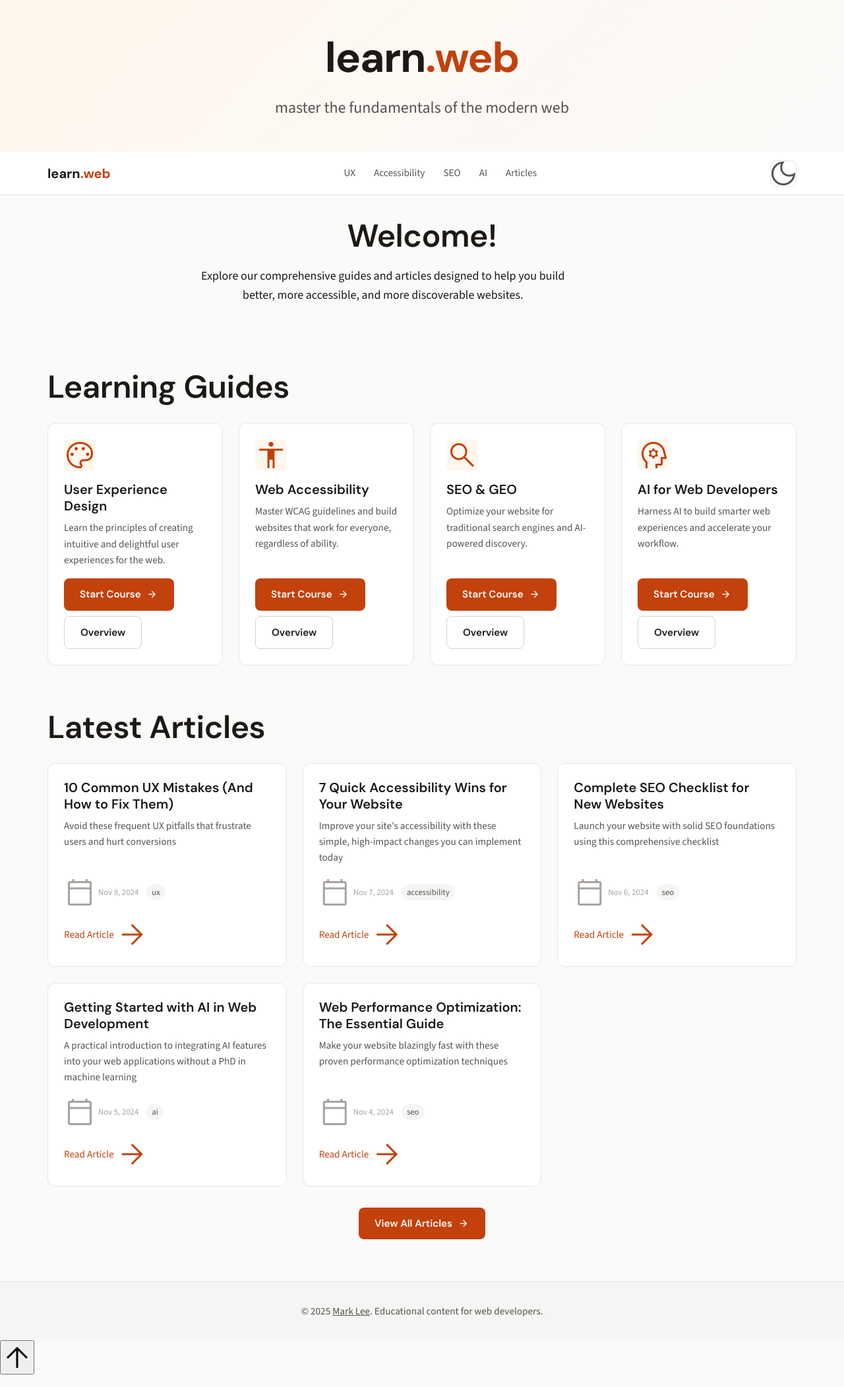
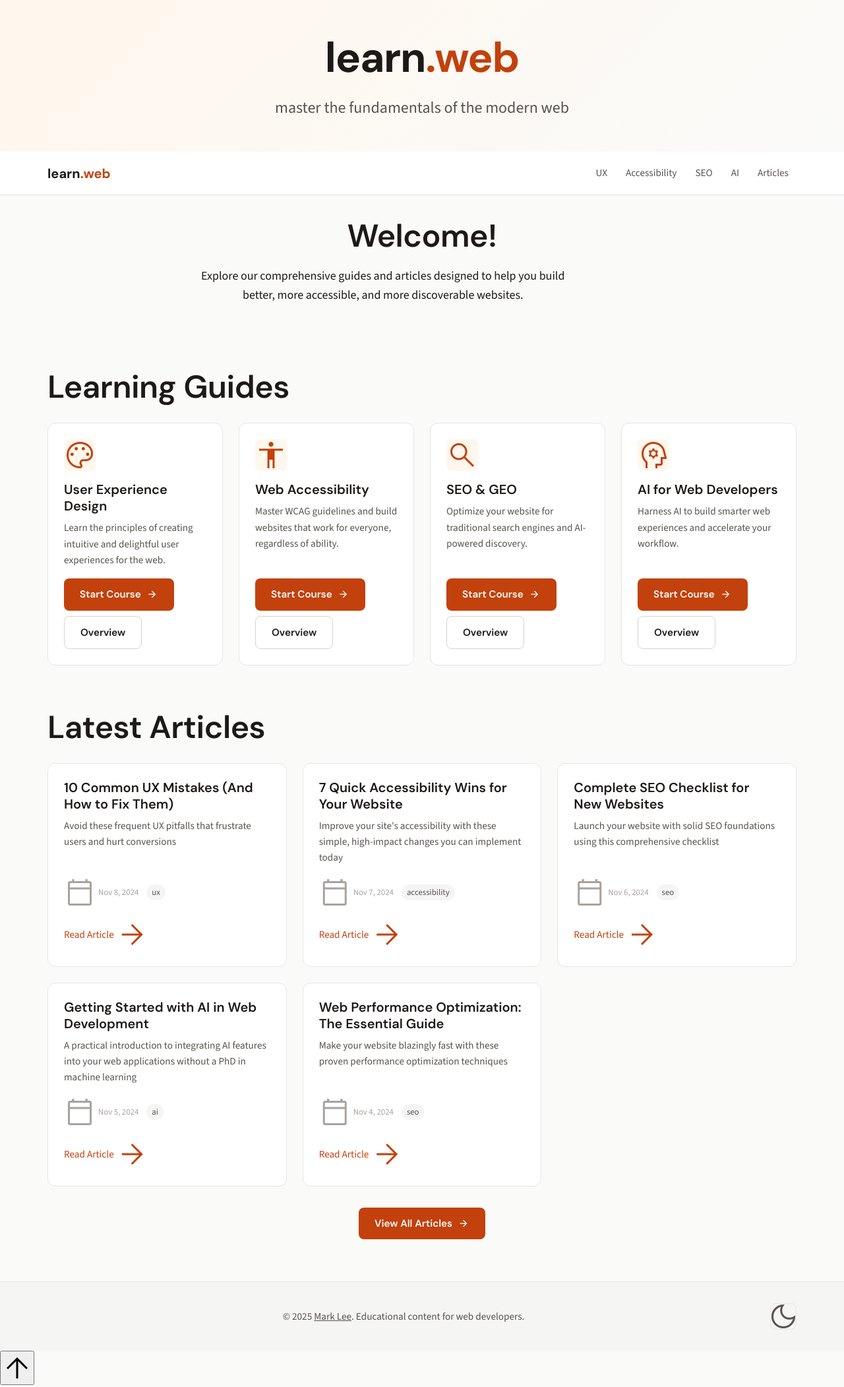
Before and after one commit to leemark/learnweb, a Jekyll site: the page built from index.html, in a window 1280 px wide. Shown: the whole page at 66% size. Built offline with Jekyll 4.4.1, drawn with Linux system fonts in a browser that asks for light colours.

Commit message:
feat: Relocate theme toggle to footer, make header logo clickable, and add associated styling.

```diff
--- a/_includes/footer.html
+++ b/_includes/footer.html
@@ -1,6 +1,10 @@
 <footer role="contentinfo">
     <div class="container">
         <p>&copy; 2025 <a href="{{ site.author.url }}">{{ site.author.name }}</a>. Educational content for web developers.</p>
+
+        <button class="theme-toggle" aria-label="Switch to dark mode" title="Switch to dark mode">
+            <span class="theme-icon material-symbols-outlined">dark_mode</span>
+        </button>
     </div>
 </footer>
 
--- a/_includes/header.html
+++ b/_includes/header.html
@@ -2,12 +2,14 @@
     <div class="container">
         {% if page.subpage %}
         <div class="subpage-branding">
-            <span class="site-name">learn<span class="site-name-dot">.</span><span class="site-name-tld">web</span></span>
+            <a href="/" class="logo-link">
+                <span class="site-name">learn<span class="site-name-dot">.</span><span class="site-name-tld">web</span></span>
+            </a>
         </div>
         <h1>{{ page.guide_title | default: page.title }}</h1>
         <p class="tagline">{{ page.tagline }}</p>
         {% else %}
-        <h1><span class="site-name">learn<span class="site-name-dot">.</span><span class="site-name-tld">web</span></span></h1>
+        <h1><a href="/" class="logo-link"><span class="site-name">learn<span class="site-name-dot">.</span><span class="site-name-tld">web</span></span></a></h1>
         <p class="tagline">{{ page.tagline | default: site.tagline }}</p>
         {% endif %}
     </div>
--- a/_includes/nav.html
+++ b/_includes/nav.html
@@ -15,9 +15,5 @@
             <li><a href="{{ site.baseurl }}/ai/"{% if page.url contains '/ai/' %} aria-current="page"{% endif %}>AI</a></li>
             <li><a href="{{ site.baseurl }}/articles/"{% if page.url contains '/articles/' and page.url != '/accessibility/' and page.url != '/ux/' and page.url != '/seo/' and page.url != '/ai/' %} aria-current="page"{% endif %}>Articles</a></li>
         </ul>
-
-        <button class="theme-toggle" aria-label="Switch to dark mode" title="Switch to dark mode">
-            <span class="theme-icon material-symbols-outlined">dark_mode</span>
-        </button>
     </div>
 </nav>
--- a/css/main.css
+++ b/css/main.css
@@ -576,6 +576,16 @@ nav[role="navigation"] .container {
   color: var(--text-primary);
 }
 
+/* Logo Link */
+.logo-link {
+  text-decoration: none;
+  color: inherit;
+}
+
+.logo-link:hover {
+  text-decoration: none;
+}
+
 /* Breadcrumbs */
 .breadcrumb {
   margin-bottom: var(--space-6);
@@ -682,6 +692,13 @@ footer[role="contentinfo"] {
   padding: var(--space-8) 0;
   margin-top: var(--space-16);
   text-align: center;
+}
+
+footer[role="contentinfo"] .container {
+  display: flex;
+  align-items: center;
+  justify-content: space-between;
+  gap: var(--space-4);
 }
 
 footer[role="contentinfo"] p {
```
